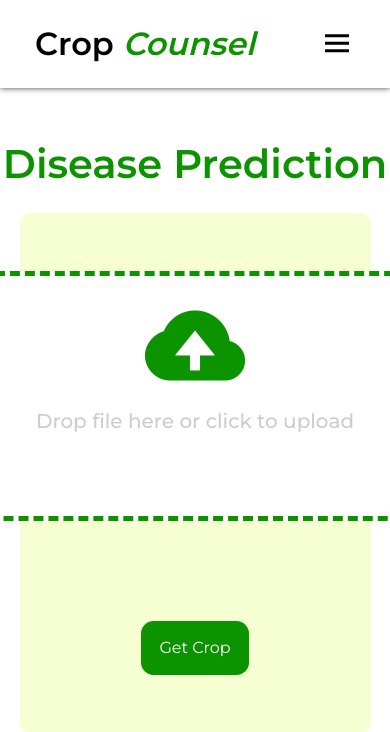
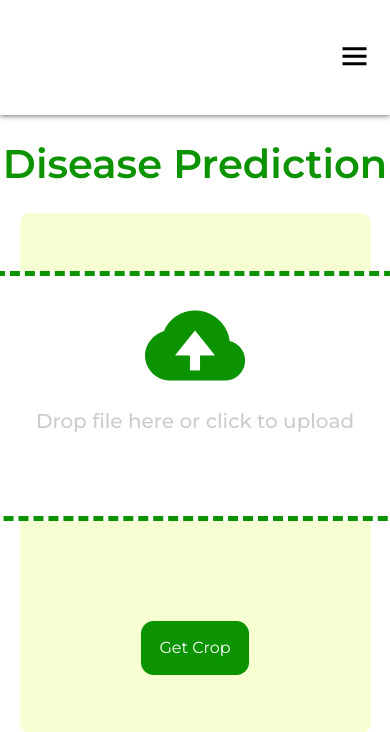
Before and after one commit to mrsoup0x2f/crop-counsel, a Flask app: page /disease/ in a window 390 px wide. Shown: the top 732 px of the page. Run offline with Flask 3, Linux system fonts and the light colour scheme; parts of the project's set-up code (start-up, migrations or seed data) failed here and were passed over.

Commit message:
Update disease.css

```diff
--- a/static/css/disease.css
+++ b/static/css/disease.css
@@ -120,6 +120,14 @@
 .counsel {
     color: var(--second-bg-color);
     font-style: oblique;
+}
+
+
+.img-logo {
+    visibility: hidden;
+    height: 0;
+    width: 0;
+    margin: 0;
 }
 
 .logo {
@@ -303,6 +311,15 @@
 }
 
 
+@media screen and (max-width: 950px) {
+    .header {
+        padding: 2% 4% 2% 2%;
+    }
+}
+
+
+
+
 @media screen and (max-width: 767px) {
 
     .container {
@@ -318,6 +335,10 @@
 
     #menu-icon {
         display: block;
+    }
+
+    .header {
+        padding: 2.4% 4.5% 2.5% 2.4%;
     }
 
     .navbar {
@@ -343,6 +364,24 @@
     }
 }
 
+@media screen and (max-width: 550px) {
+
+    .logo {
+        visibility: hidden;
+        width: 0;
+        margin: 0;
+        margin-right: 10%;
+    }
+
+
+    .img-logo {
+        visibility: visible;
+        width: 50px;
+        height: 50px;
+        cursor: pointer;
+    }
+}
+
 @media screen and (max-width: 450px) {
 
     .container {
```
